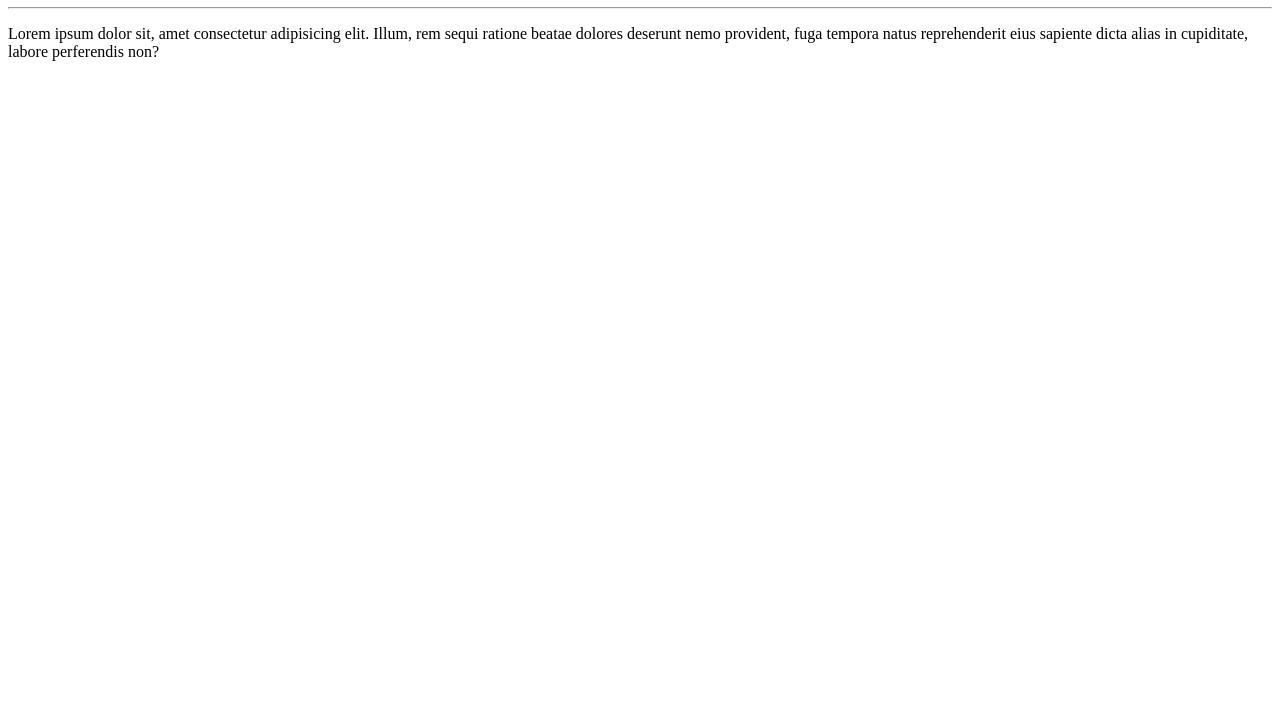
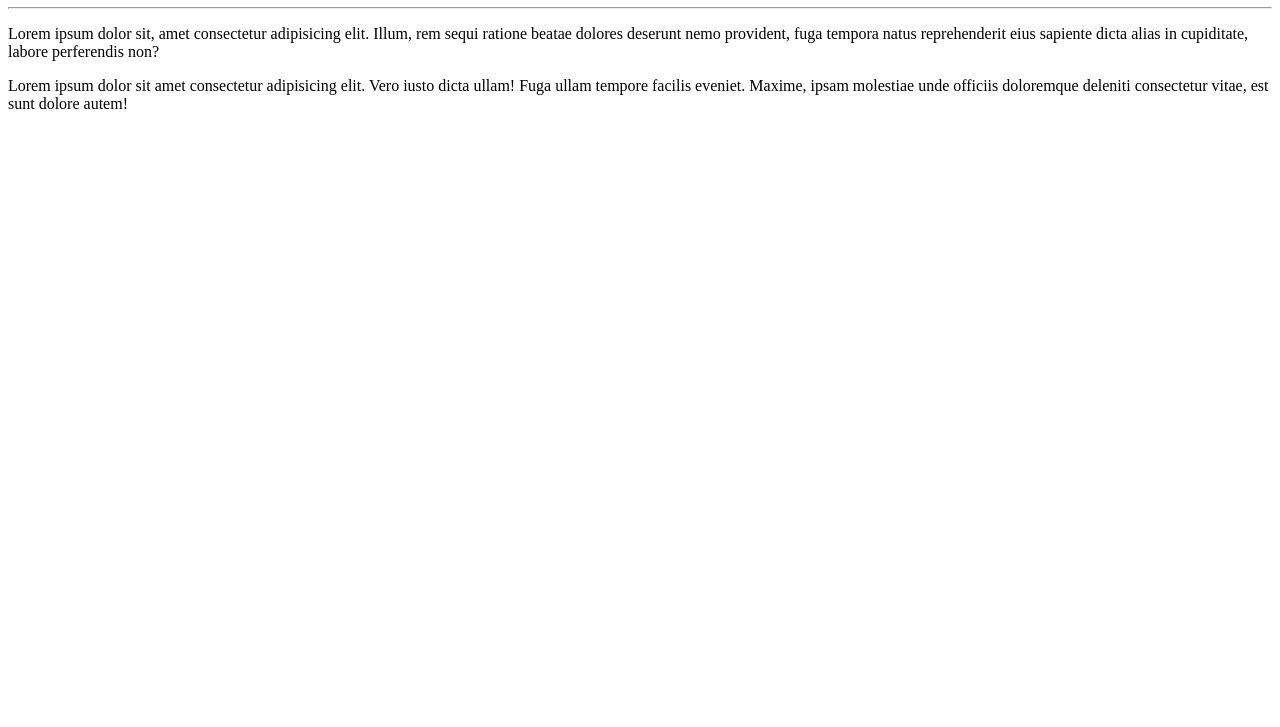
Before and after one commit to AllanSilva29/Ola-Mundo, a plain HTML site: page site-exemplo/index.html in a window 1280 px wide. Shown: the part 73-800 px from the top of the page. Drawn offline with Linux system fonts and the light colour scheme.

Commit message:
Adicionei um parágrafo

```diff
--- a/site-exemplo/index.html
+++ b/site-exemplo/index.html
@@ -9,6 +9,7 @@
     <h1>Olá, Mundo!</h1>
     <hr>
     <p>Lorem ipsum dolor sit, amet consectetur adipisicing elit. Illum, rem sequi ratione beatae dolores deserunt nemo provident, fuga tempora natus reprehenderit eius sapiente dicta alias in cupiditate, labore perferendis non?</p>
+    <p>Lorem ipsum dolor sit amet consectetur adipisicing elit. Vero iusto dicta ullam! Fuga ullam tempore facilis eveniet. Maxime, ipsam molestiae unde officiis doloremque deleniti consectetur vitae, est sunt dolore autem!</p>
 
 </body>
 </html>
```
